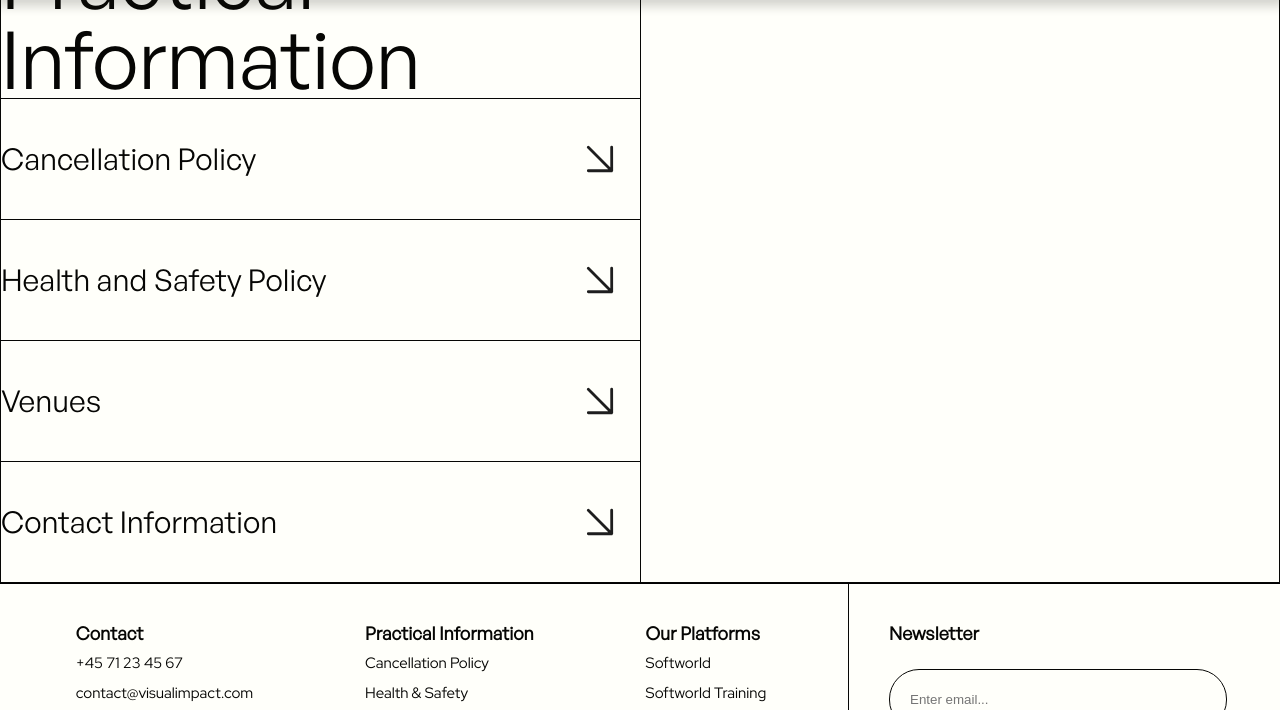
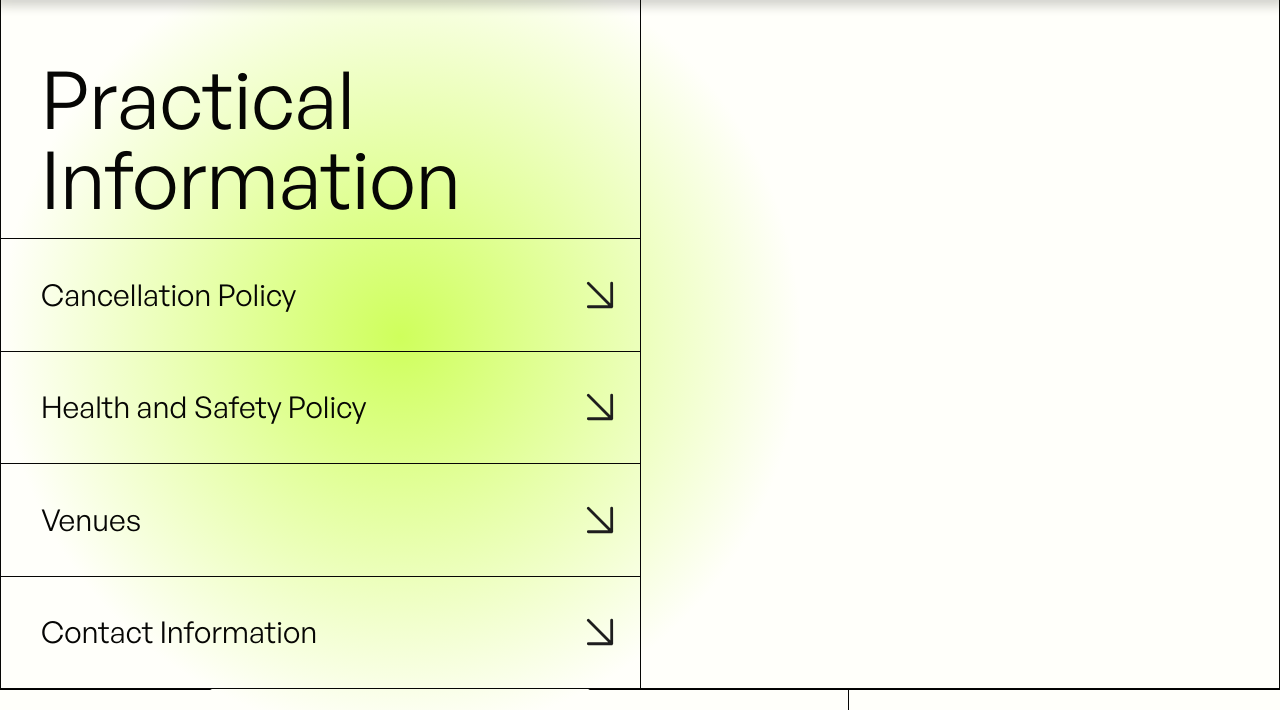
Before and after one commit to roba0001/tema_17_eksamen, an Astro site: page /practical_information in a window 1280 px wide. Shown: the part 63-773 px from the top of the page. Built offline with nearby package versions, Linux system fonts and the light colour scheme; Astro itself is replaced by a stand-in of ours.

Commit message:
rettelser i skelet, så main ligger foran gradient

```diff
--- a/src/components/Gradient.astro
+++ b/src/components/Gradient.astro
@@ -6,10 +6,12 @@
 
 <style>
   .gradient {
-    width: 1244px;
-    height: 1263px;
+    width: 800px;
+    height: 800px;
     flex-shrink: 0;
     border-radius: 1263px;
+    position: fixed;
+    z-index: -10;
     background: radial-gradient(
       50.06% 50% at 50.06% 50%,
       var(--green) 0%,
--- a/src/components/Text_And_Arrow.astro
+++ b/src/components/Text_And_Arrow.astro
@@ -16,19 +16,42 @@ const { text } = Astro.props;
     justify-content: space-between;
     align-items: center;
     flex-wrap: nowrap;
-    padding: 20px 0px;
     border-top: 1px solid var(--Black, #060604);
   }
-  img {
-    transform: rotate(45deg) !important;
+  .container img {
+    transform: rotate(45deg);
     display: block;
     width: 80px;
+    transition: 1s;
   }
   .container:hover img {
-    transform: rotate(0deg) !important;
+    transform: rotate(0deg);
   }
 
-  .active .container img {
-    transform: rotate(0deg) !important;
+  .container.active img {
+    transform: rotate(0deg);
+  }
+  h2 {
+    padding-left: 40px;
   }
 </style>
+
+<script>
+  // Konstant for alle elementer med class .container
+  const containers = document.querySelectorAll(".container");
+
+  // Lyt efter klik på alle containere
+  containers.forEach((container) => {
+    container.addEventListener("click", () => {
+      console.log("klikket");
+      // sørg for at KUN den der er klikket er .active
+      // Hvis containeren ikke er den der blevet klikket på (if (c !== container)), så fjern active - containers.forEach((c) => betyder at den tjekker for hver
+      containers.forEach((c) => {
+        if (c !== container) c.classList.remove("active");
+      });
+
+      // Toggle 'active' På den container, som blev klikket på
+      container.classList.toggle("active");
+    });
+  });
+</script>
--- a/src/layouts/Skelet.astro
+++ b/src/layouts/Skelet.astro
@@ -36,12 +36,14 @@ import Footer from "../components/Footer.astro";
       margin: 0rem;
       width: 100%;
       background-color: var(--off_white);
-
       display: flex;
       flex-direction: column;
       min-height: 100vh;
     }
-
+    main {
+      position: relative;
+      z-index: 1;
+    }
     /*main {
       flex: 1;
       margin: 2.5rem;
--- a/src/pages/practical_information.astro
+++ b/src/pages/practical_information.astro
@@ -5,14 +5,12 @@ import Text_And_Arrow from "../components/Text_And_Arrow.astro";
 ---
 
 <Skelet>
+  <Gradient class="background" />
   <div class="practical_container">
     <div class="left_side">
       <h1>Practical Information</h1>
-      <div>
-        <Text_And_Arrow
-          text_arrow_class="practical"
-          text="Cancellation Policy"
-        />
+      <div class="tabs">
+        <Text_And_Arrow text="Cancellation Policy" />
         <Text_And_Arrow text="Health and Safety Policy" />
         <Text_And_Arrow text="Venues" />
         <Text_And_Arrow text="Contact Information" />
@@ -25,11 +23,25 @@ import Text_And_Arrow from "../components/Text_And_Arrow.astro";
 <style>
   .practical_container {
     display: grid;
+    z-index: 100;
     grid-template-columns: 1fr 1fr;
     border: 1px solid var(--Black, #060604);
+  }
+  .left_side {
+    display: grid;
+    grid-template-rows: 7fr 10.5fr;
+  }
+  .tabs {
+    display: grid;
+    grid-row: 2;
   }
   .right_side {
     border-left: 1px solid var(--Black, #060604);
     display: grid;
   }
+  h1 {
+    margin-top: 120px;
+    padding-left: 40px;
+    margin-bottom: 20px;
+  }
 </style>
```
